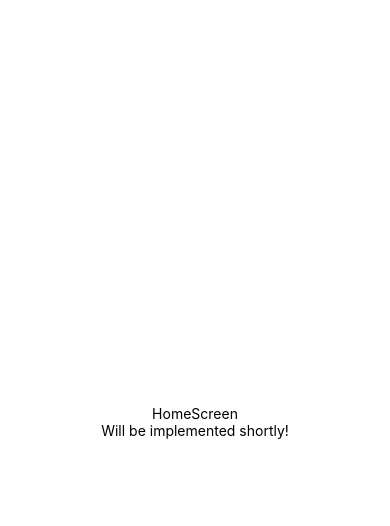
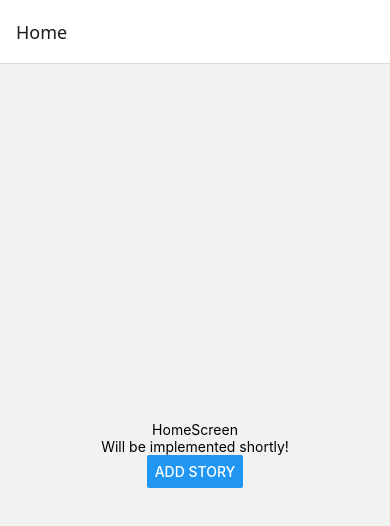
Before and after one commit to jaolim/diary, a React Native app: screen /Home in a window 390 px wide. Shown: the top 526 px of the page. Built offline with nearby package versions, Linux system fonts and the light colour scheme.

Commit message:
Implemented basic navigation between screens with React Stack Navigator

```diff
--- a/App.tsx
+++ b/App.tsx
@@ -1,9 +1,20 @@
+import { NavigationContainer } from '@react-navigation/native';
+import { createStackNavigator } from '@react-navigation/stack';
 
 import HomeScreen from './screens/homeScreen';
 import NewStory from './screens/newStory';
 
+import { NavigatorParams } from './resources/customTypes'
+
+const Stack = createStackNavigator<NavigatorParams>();
+
 export default function App() {
   return (
-    <HomeScreen />
+    <NavigationContainer>
+    <Stack.Navigator id={undefined}>
+      <Stack.Screen name="Home" component={HomeScreen} />
+      <Stack.Screen name="NewStory" component={NewStory} />
+    </Stack.Navigator>
+  </NavigationContainer>
   )
 }
--- /dev/null
+++ b/gesture-handler.native.ts
@@ -0,0 +1 @@
+import 'react-native-gesture-handler';
--- a/index.ts
+++ b/index.ts
@@ -1,4 +1,6 @@
 import { registerRootComponent } from 'expo';
+
+import './gesture-handler';
 
 import App from './App';
 
--- a/resources/customTypes.ts
+++ b/resources/customTypes.ts
@@ -0,0 +1,4 @@
+export type NavigatorParams = {
+    Home: undefined;
+    NewStory: undefined;
+}
--- a/screens/homeScreen.tsx
+++ b/screens/homeScreen.tsx
@@ -1,13 +1,20 @@
-import { Text, View } from "react-native";
+import { Button, Text, View } from "react-native";
+import { useNavigation } from "@react-navigation/native";
+import { StackNavigationProp } from '@react-navigation/stack';
 
+import { NavigatorParams } from "../resources/customTypes";
 import styles from "../resources/styles"
 
+type homeScreenProp = StackNavigationProp<NavigatorParams>;
+
 export default function HomeScreen () {
+    const navigation = useNavigation<homeScreenProp>();
 
     return (
         <View style={styles.center}>
             <Text>HomeScreen</Text>
             <Text>Will be implemented shortly!</Text>
+            <Button title="Add Story" onPress={() => navigation.navigate('NewStory')} />
         </View>
     )
 }
```
Also changed, not shown: package.json (+7 -1 lines), gesture.handler.ts (added), tsconfig.json (line endings or trailing spaces), 1 other file (tests, documents, lock files or other folders).
